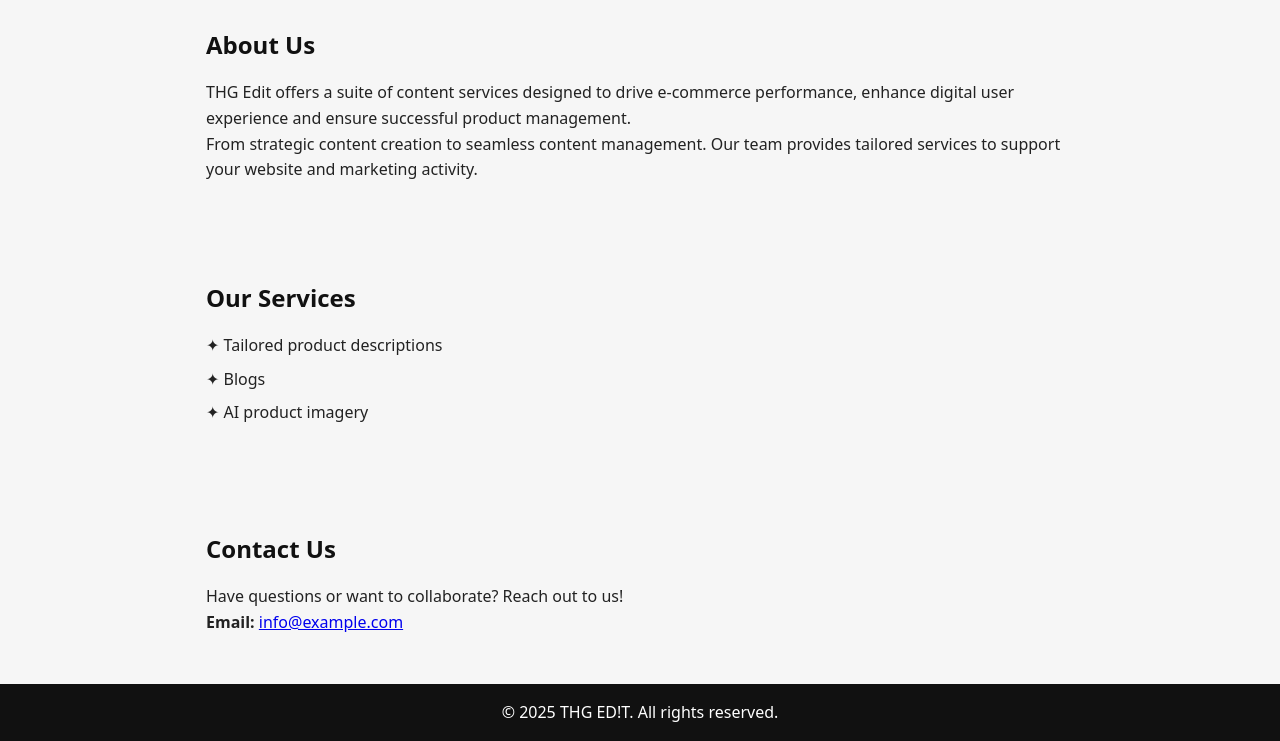
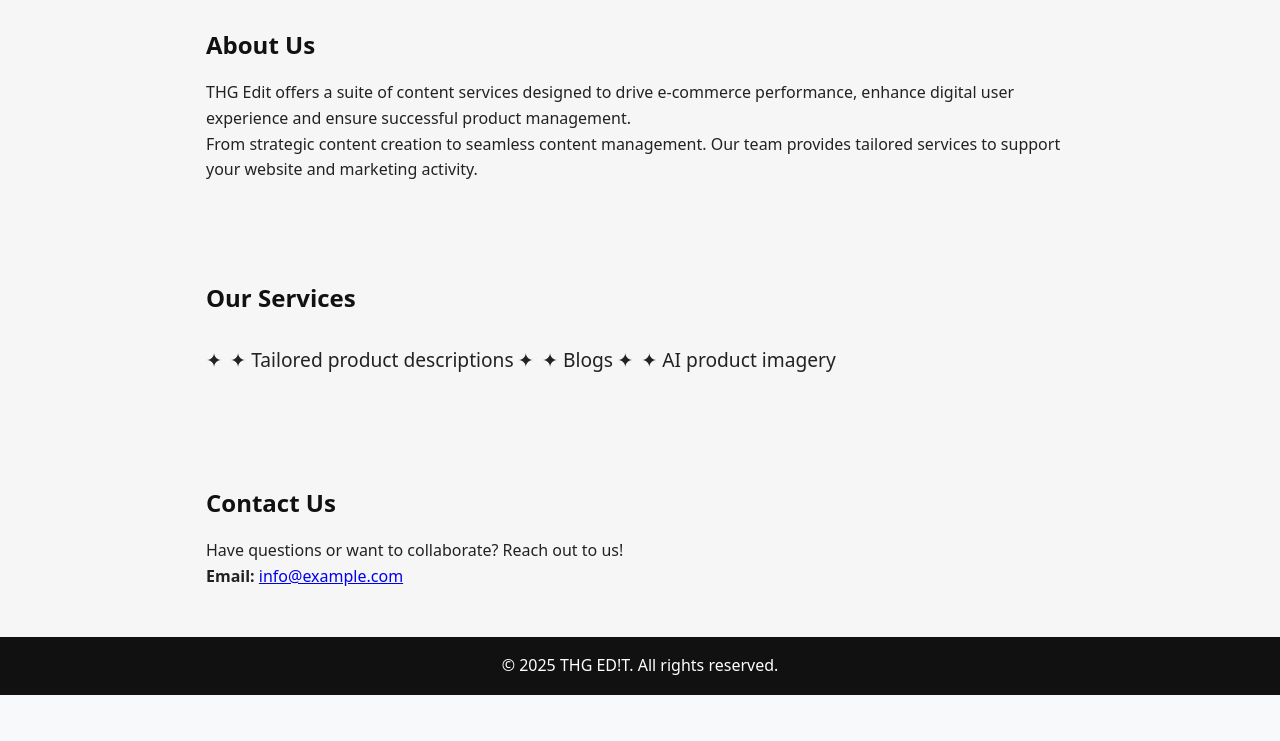
Before and after one commit to fearonc/EDIT, a plain HTML site: page index.html in a window 1280 px wide. Shown: the part 894-1635 px from the top of the page. After the commit the page ends 1589 px from the top, so only its background shows below. Drawn offline with Linux system fonts and the light colour scheme.

Commit message:
Update style.css

```diff
--- a/style.css
+++ b/style.css
@@ -119,6 +119,7 @@ h2 {
   color: #111;
 }
 
+/*
 .service-list {
   list-style: none;
   padding-left: 0;
@@ -127,6 +128,57 @@ h2 {
 .service-list li {
   margin: 0.5rem 0;
 }
+*/
+
+
+.service-list {
+  list-style: none;   /* remove default bullets */
+  padding-left: 0;
+}
+
+.service-list li {
+  font-size: 1.2rem;   /* optional: make services a bit bigger */
+  margin: 0.75rem 0;   /* slightly more space */
+  position: relative;
+  cursor: pointer;
+  display: inline-block; /* ensures bullet + text are treated together */
+}
+
+/* Custom diamond bullet */
+.service-list li::before {
+  content: "✦";
+  margin-right: 0.5rem;
+  display: inline-block;
+  background: currentColor; /* same as text color */
+  -webkit-background-clip: text;
+  -webkit-text-fill-color: transparent;
+  transition: background 0.5s ease;
+}
+
+/* Hover effect for bullet */
+.service-list li:hover::before {
+  background: linear-gradient(
+    90deg,
+    red,
+    orange,
+    yellow,
+    green,
+    cyan,
+    blue,
+    violet,
+    red
+  );
+  background-size: 400% 100%;
+  animation: rainbow 3s linear infinite;
+}
+
+@keyframes rainbow {
+  0% { background-position: 0% 50%; }
+  100% { background-position: 100% 50%; }
+}
+
+
+
 
 /* Footer */
 footer {
```
